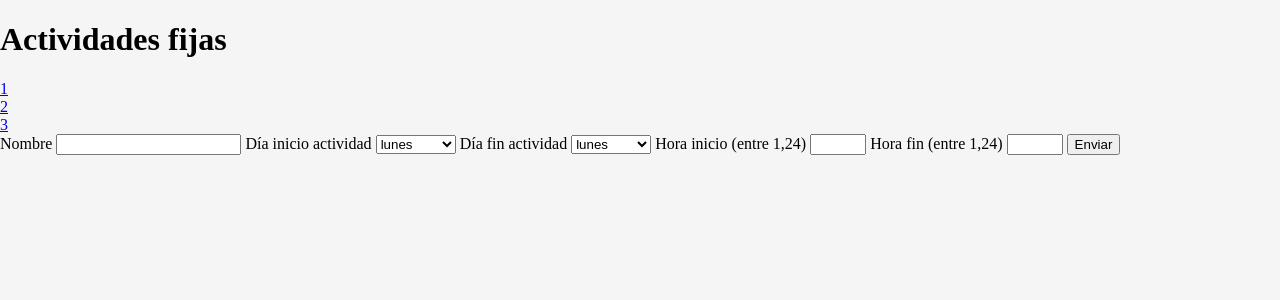
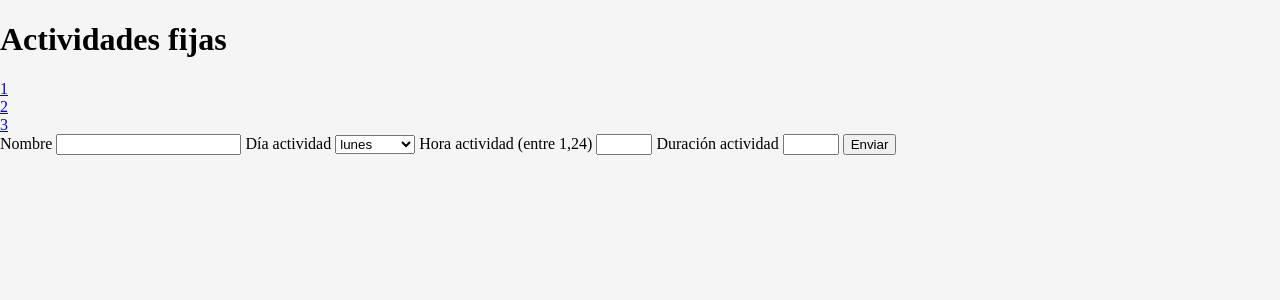
Before and after one commit to paolavallejo/PDS_proyect, a Django app: page /horario/actividades_fijas in a window 1280 px wide. Shown: the part 140-440 px from the top of the page. Run offline with Django 4.2, Linux system fonts and the light colour scheme; a user stored in the database is signed in; data comes from the database, SQL or seed files in the repository.

Commit message:
fixed horario.views.actividad_fija

```diff
--- /dev/null
+++ b/manejo_del_tiempo/horario/helpers.py
@@ -0,0 +1,2 @@
+def registrar_posiciones():
+    pass
--- a/manejo_del_tiempo/horario/models.py
+++ b/manejo_del_tiempo/horario/models.py
@@ -7,10 +7,9 @@ class Event(models.Model):
     user_id = models.ForeignKey(User, on_delete=models.CASCADE)
     priority = models.IntegerField(choices = [(i,i) for i in range(1,11)])
     name = models.CharField(max_length=30)
-    fixed = models.BooleanField()
+    event_type = models.CharField(max_length=50,default="actividad_fija") #Choices: actividad_fija, no fija y horario suenio.
     constraints = models.JSONField(default = dict)
 
-    #constraints: (time_goal_counter),horas_por_semana(time_goal), más temprano para hacer la actividad(earliest_hour),(latest_hour),max_time
 
 
 
--- a/manejo_del_tiempo/horario/templates/actividades_fijas.html
+++ b/manejo_del_tiempo/horario/templates/actividades_fijas.html
@@ -27,8 +27,8 @@
     <label for="name">Nombre</label>
     <input type="text" name="name" id="name" required>
 
-    <label for="dia_inicio">Día inicio actividad</label>
-    <select name="dia_inicio" id="dia_inicio" required>
+    <label for="dia_actividad">Día actividad</label>
+    <select name="dia_actividad" id="dia_actividad" required>
         <option value="0">lunes</option>
         <option value="1">martes</option>
         <option value="2">miércoles</option>
@@ -38,26 +38,28 @@
         <option value="6">domingo</option>
     </select>
 
-    <label for="dia_fin">Día fin actividad</label>
-    <select name="dia_fin" id="dia_fin" required>
-        <option value="0">lunes</option>
-        <option value="1">martes</option>
-        <option value="2">miércoles</option>
-        <option value="3">jueves</option>
-        <option value="4">viernes</option>
-        <option value="5">sábado</option>
-        <option value="6">domingo</option>
-    </select>
 
-    <label for="hora_inicio">Hora inicio (entre 1,24)</label>
-    <input type="number" name="hora_inicio" id="hora_inicio" min="1" max="24" step="1" required>
+    <label for="hora_actividad">Hora actividad (entre 1,24)</label>
+    <input type="number" name="hora_actividad" id="hora_actividad" min="1" max="24" step="1" required>
 
-    <label for="hora_fin">Hora fin (entre 1,24)</label>
-    <input type="number" name="hora_fin" id="hora_fin" min="1" max="24" step="1" required>
+    <label for="duracion_actividad">Duración actividad</label>
+    <input type="number" name="duracion_actividad" id="duracion_actividad" min="1" max="10" step="1" required>
 
     <input type="submit" value="Enviar">
 
 
 </form>
 
+<div class="contenedor_actividades">
+    {% if actividades_fijas %}
+        <h1 class="titulo_tus_actividades">Tus actividades fijas:</h1>
+        {% for actividad in actividades_fijas %}
+            <div class="caja_actividad">
+                <p>{{actividad.name}}</p>
+                <p>id: {{actividad.pk}}</p>
+            </div>
+        {% endfor %}
+    {% endif %}
+</div>
+
 {% endblock  %}
--- a/manejo_del_tiempo/horario/urls.py
+++ b/manejo_del_tiempo/horario/urls.py
@@ -7,11 +7,11 @@ urlpatterns = [
         path('user_logout',views.user_logout, name = 'user_logout'),
         path('user_register',views.user_register, name = 'user_register'),
         path('suenio',views.suenio, name = 'suenio'),
-        path('suenio/eliminar_suenio',views.suenio, name = 'eliminar_suenio'),
+        path('suenio/<int:ruta_suenio>/eliminar_suenio',views.eliminar_suenio, name = 'eliminar_suenio'),
         path('actividades_fijas',views.actividades_fijas, name = 'actividades_fijas'),
-        path('actividades_fijas/eliminar_actividades_fijas',views.eliminar_actividades_fijas, name = 'eliminar_actividades_fijas'),
+        path('actividades_fijas/<int:ruta_actividad_fija>/eliminar_actividades_fijas',views.eliminar_actividades_fijas, name = 'eliminar_actividades_fijas'),
         path('actividades_no_fijas',views.actividades_no_fijas, name = 'actividades_no_fijas'),
-        path('actividades_no_fijas/eliminar_actividades_no_fijas',views.eliminar_actividades_no_fijas, name = 'eliminar_actividades_no_fijas'),
+        path('actividades_no_fijas/<int:ruta_actividad_no_fija>/eliminar_actividades_no_fijas',views.eliminar_actividades_no_fijas, name = 'eliminar_actividades_no_fijas'),
         path('horario_final',views.horario_final, name = 'horario_final'),
 
 ]
--- a/manejo_del_tiempo/horario/views.py
+++ b/manejo_del_tiempo/horario/views.py
@@ -6,6 +6,7 @@ from django.contrib.auth import authenticate,login,logout
 from django.contrib.auth.forms import UserCreationForm
 from django.contrib.auth.decorators import login_required
 from django.http import HttpResponse
+from .models import Event, Position
 
 
 #Ruta principal:
@@ -65,6 +66,19 @@ def user_register(request):
 @login_required(login_url = "user_login")
 def suenio(request):
     if request.method == "POST":
+        #Atributos:
+        #
+        #
+        #
+
+        #constraints:
+        # time_goal: horas semanales sueño
+        # time_goal_counter: horas semanales sueño
+        # max_levantarse: hora máxima levantar
+        # max_acostarse: hora máxima acostar
+        # max_time: máximo tiempo de dormir seguido
+
+        name = "horario_suenio"
         pass
 
 
@@ -72,31 +86,90 @@ def suenio(request):
         return render(request,"suenio.html")
 
 
+@login_required(login_url = "user_login")
+def eliminar_suenio(request,ruta_suenio):
+    return HttpResponse("Estás en la pagina de eliminar horario de sueño")
+
+
 
 
 #Adquirir y mostrar actividades fijas:
+'''Atributos:
+        User_id
+        priority = 10
+        name
+        Event_type = Actividad_no_fija
+
+
+    Constraints:
+        No maneja constraints'''
 @login_required(login_url = "user_login")
 def actividades_fijas(request):
-    return render(request,"actividades_fijas.html")
+    usuario = User.objects.get(pk=request.user.pk)
+    if request.method == "POST":
+
+        nombre = request.POST['name']
+        prioridad = 10
+        tipo_evento = "actividad_fija"
+
+        nueva_actividad_fija = Event(user_id = usuario, priority = prioridad, name=nombre, event_type=tipo_evento)
+        nueva_actividad_fija.save()
+
+        #Crear registro de Position para cada posicion que ocupa el evento:
+
+        dia_actividad = int(request.POST['dia_actividad'])
+        hora_actividad = int(request.POST["hora_actividad"])-1
+        duracion_actividad = int(request.POST["duracion_actividad"])
+        hora_final = hora_actividad + duracion_actividad
+
+        for hora in range(hora_actividad,hora_final,1):
+            posicion_actividad_fija = Position(event_id = nueva_actividad_fija,user_id = usuario,day=dia_actividad,hour = hora)
+            posicion_actividad_fija.save()
+        return redirect(reverse("actividades_fijas"))
+
+
+    elif request.method == "GET":
+        actividades_fijas = Event.objects.filter(user_id = usuario)
+        actividades_fijas =actividades_fijas.filter(event_type = "actividad_fija")
+        return render(request,"actividades_fijas.html",{"actividades_fijas":actividades_fijas})
 
 
 
 @login_required(login_url = "user_login")
-def eliminar_actividades_fijas(request):
+def eliminar_actividades_fijas(request,ruta_actividad_fija):
     return HttpResponse("Estás en la pagina de eliminar actividades fijas")
+
 
 
 
 #Adquirir y mostrar actividades no fijas
 @login_required(login_url = "user_login")
 def actividades_no_fijas(request):
-    return render(request,"actividades_no_fijas.html")
+    if request.method == "POST":
+        #Atributos:
+        #User_id -
+        #priority -
+        #Name -
+        #Event_type = actividad_no_fija -
+
+        #Constraints:
+        # time_goal: horas semanales actividad
+        # time_goal_counter: horas semanales actividad 2
+        # earliest_hour: hora más temprana
+        # latest_hour: hora máxima realizar actividad
+        # max_time: máximo tiempo para realizar actividad
+        pass
+
+
+    elif request.method == "GET":
+        return render(request,"actividades_no_fijas.html")
 
 
 
 @login_required(login_url = "user_login")
-def eliminar_actividades_no_fijas(request):
+def eliminar_actividades_no_fijas(request,ruta_actividad_no_fija):
     return HttpResponse("Estás en la pagina de eliminar actividades no fijas")
+
 
 
 
```
Also changed, not shown: manejo_del_tiempo/db.sqlite3, manejo_del_tiempo/horario/migrations/0004_position_remove_event_description_remove_event_fixed_and_more.py (added).
